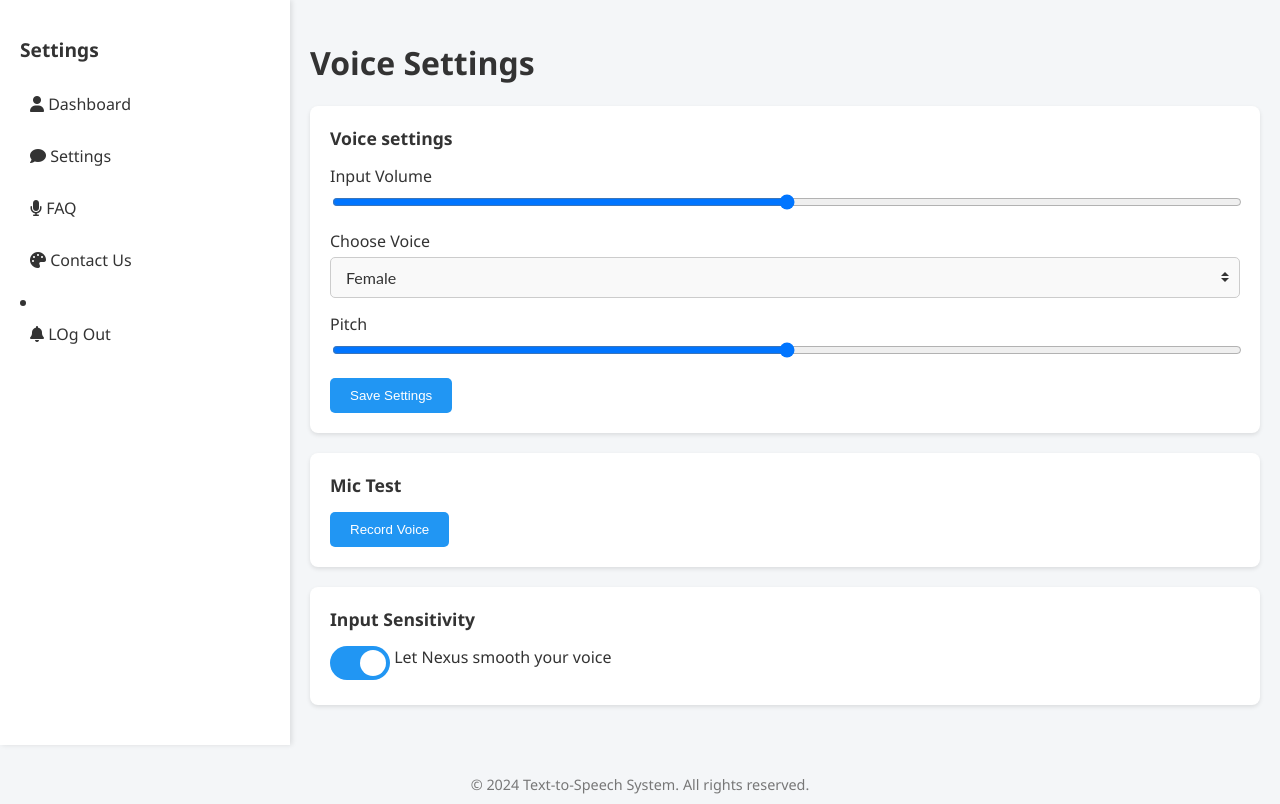
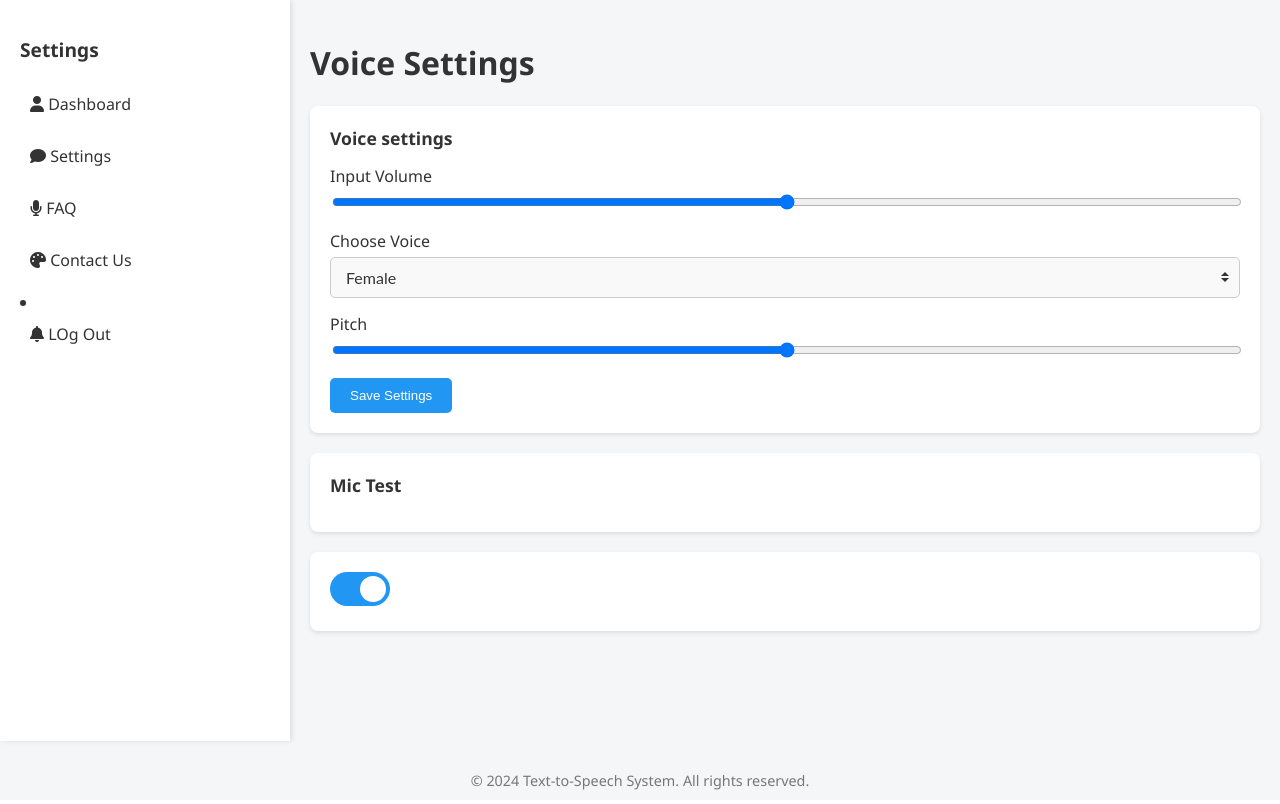
Before and after one commit to Rampop01/Vocali, a Flask app: template templates/settings.html in a window 1280 px wide. Run offline with Flask 3, Linux system fonts and the light colour scheme; the template is opened without the code that fills it, so the values that code supplies are empty.

Commit message:
fix settings

```diff
--- a/templates/settings.html
+++ b/templates/settings.html
@@ -290,21 +290,15 @@
 
         <div class="settings-card">
           <div class="card-header">Mic Test</div>
-          <div class="card-body">
-            <button class="primary-button" id="record-voice">
-              Record Voice
-            </button>
-          </div>
+          <div class="card-body"></div>
         </div>
 
         <div class="settings-card">
-          <div class="card-header">Input Sensitivity</div>
           <div class="card-body">
             <label class="switch">
               <input type="checkbox" checked />
               <span class="slider"></span>
             </label>
-            <span>Let Nexus smooth your voice</span>
           </div>
         </div>
       </div>
```
